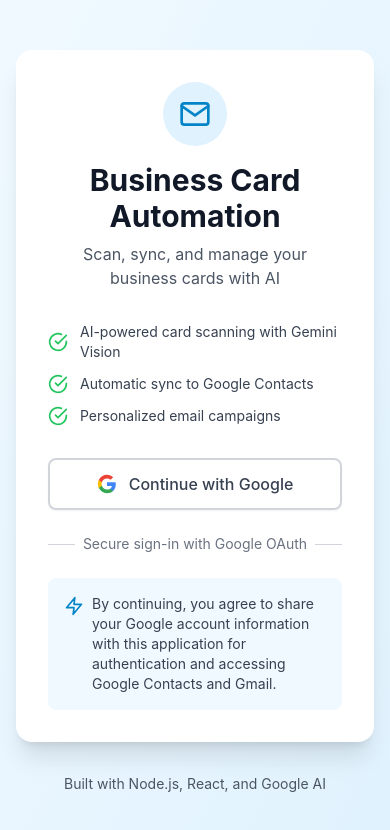
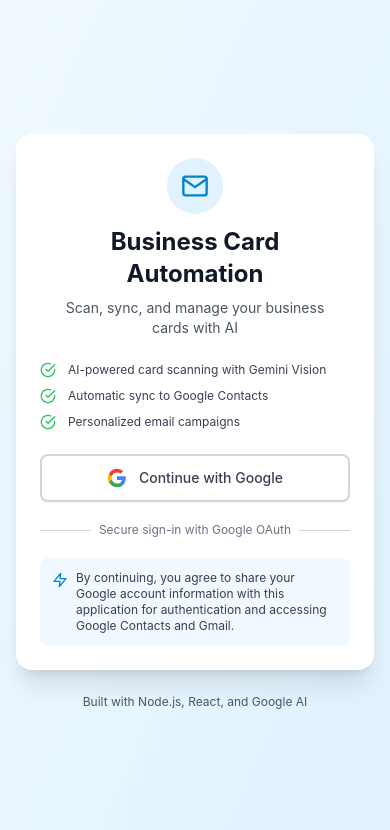
Before and after one commit to atlasskilltech/business-card, a React (Vite) app: page /login in a window 390 px wide. Shown: the top 830 px of the page. Built offline with nearby package versions, Linux system fonts and the light colour scheme; no server answers; the HTML template or start-up script is replaced by a standard one.

Commit message:
Update Login.jsx

```diff
--- a/src/pages/Login.jsx
+++ b/src/pages/Login.jsx
@@ -30,32 +30,32 @@
   return (
     <div className="min-h-screen bg-gradient-to-br from-primary-50 to-primary-100 flex items-center justify-center p-4">
       <div className="max-w-md w-full">
-        <div className="bg-white rounded-2xl shadow-xl p-8">
+        <div className="bg-white rounded-2xl shadow-xl p-6 sm:p-8">
           {/* Logo/Header */}
-          <div className="text-center mb-8">
-            <div className="inline-flex items-center justify-center w-16 h-16 bg-primary-100 rounded-full mb-4">
-              <FiMail className="w-8 h-8 text-primary-600" />
+          <div className="text-center mb-6 sm:mb-8">
+            <div className="inline-flex items-center justify-center w-14 h-14 sm:w-16 sm:h-16 bg-primary-100 rounded-full mb-3 sm:mb-4">
+              <FiMail className="w-7 h-7 sm:w-8 sm:h-8 text-primary-600" />
             </div>
-            <h1 className="text-3xl font-bold text-gray-900 mb-2">
+            <h1 className="text-2xl sm:text-3xl font-bold text-gray-900 mb-2">
               Business Card Automation
             </h1>
-            <p className="text-gray-600">
+            <p className="text-sm sm:text-base text-gray-600 px-2">
               Scan, sync, and manage your business cards with AI
             </p>
           </div>
 
           {/* Features */}
-          <div className="space-y-3 mb-8">
-            <div className="flex items-center space-x-3 text-sm text-gray-700">
-              <FiCheckCircle className="w-5 h-5 text-green-500 flex-shrink-0" />
+          <div className="space-y-2.5 sm:space-y-3 mb-6 sm:mb-8">
+            <div className="flex items-center space-x-3 text-xs sm:text-sm text-gray-700">
+              <FiCheckCircle className="w-4 h-4 sm:w-5 sm:h-5 text-green-500 flex-shrink-0" />
               <span>AI-powered card scanning with Gemini Vision</span>
             </div>
-            <div className="flex items-center space-x-3 text-sm text-gray-700">
-              <FiCheckCircle className="w-5 h-5 text-green-500 flex-shrink-0" />
+            <div className="flex items-center space-x-3 text-xs sm:text-sm text-gray-700">
+              <FiCheckCircle className="w-4 h-4 sm:w-5 sm:h-5 text-green-500 flex-shrink-0" />
               <span>Automatic sync to Google Contacts</span>
             </div>
-            <div className="flex items-center space-x-3 text-sm text-gray-700">
-              <FiCheckCircle className="w-5 h-5 text-green-500 flex-shrink-0" />
+            <div className="flex items-center space-x-3 text-xs sm:text-sm text-gray-700">
+              <FiCheckCircle className="w-4 h-4 sm:w-5 sm:h-5 text-green-500 flex-shrink-0" />
               <span>Personalized email campaigns</span>
             </div>
           </div>
@@ -63,7 +63,7 @@
           {/* Google Login Button */}
           <button
             onClick={handleGoogleLogin}
-            className="w-full flex items-center justify-center space-x-3 px-6 py-3 bg-white border-2 border-gray-300 rounded-lg text-gray-700 font-medium hover:bg-gray-50 hover:border-gray-400 transition-all shadow-sm"
+            className="w-full flex items-center justify-center space-x-3 px-5 sm:px-6 py-3 bg-white border-2 border-gray-300 rounded-lg text-gray-700 font-medium hover:bg-gray-50 hover:border-gray-400 transition-all shadow-sm text-sm sm:text-base"
           >
             <svg className="w-5 h-5" viewBox="0 0 24 24">
               <path
@@ -87,19 +87,19 @@
           </button>
 
           {/* Divider */}
-          <div className="relative my-6">
+          <div className="relative my-5 sm:my-6">
             <div className="absolute inset-0 flex items-center">
               <div className="w-full border-t border-gray-300"></div>
             </div>
-            <div className="relative flex justify-center text-sm">
+            <div className="relative flex justify-center text-xs sm:text-sm">
               <span className="px-2 bg-white text-gray-500">Secure sign-in with Google OAuth</span>
             </div>
           </div>
 
           {/* Info */}
-          <div className="bg-primary-50 rounded-lg p-4 text-sm text-gray-700">
+          <div className="bg-primary-50 rounded-lg p-3 sm:p-4 text-xs sm:text-sm text-gray-700">
             <div className="flex items-start space-x-2">
-              <FiZap className="w-5 h-5 text-primary-600 flex-shrink-0 mt-0.5" />
+              <FiZap className="w-4 h-4 sm:w-5 sm:h-5 text-primary-600 flex-shrink-0 mt-0.5" />
               <p>
                 By continuing, you agree to share your Google account information
                 with this application for authentication and accessing Google Contacts
@@ -110,7 +110,7 @@
         </div>
 
         {/* Footer */}
-        <p className="text-center text-sm text-gray-600 mt-8">
+        <p className="text-center text-xs sm:text-sm text-gray-600 mt-6 sm:mt-8 px-4">
           Built with Node.js, React, and Google AI
         </p>
       </div>
```
